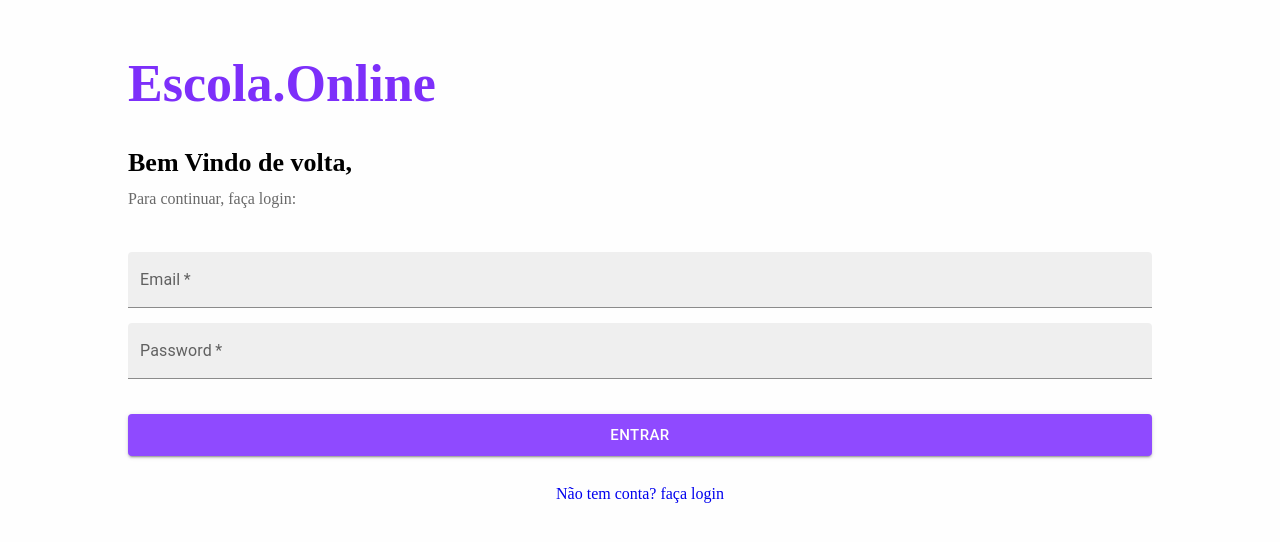
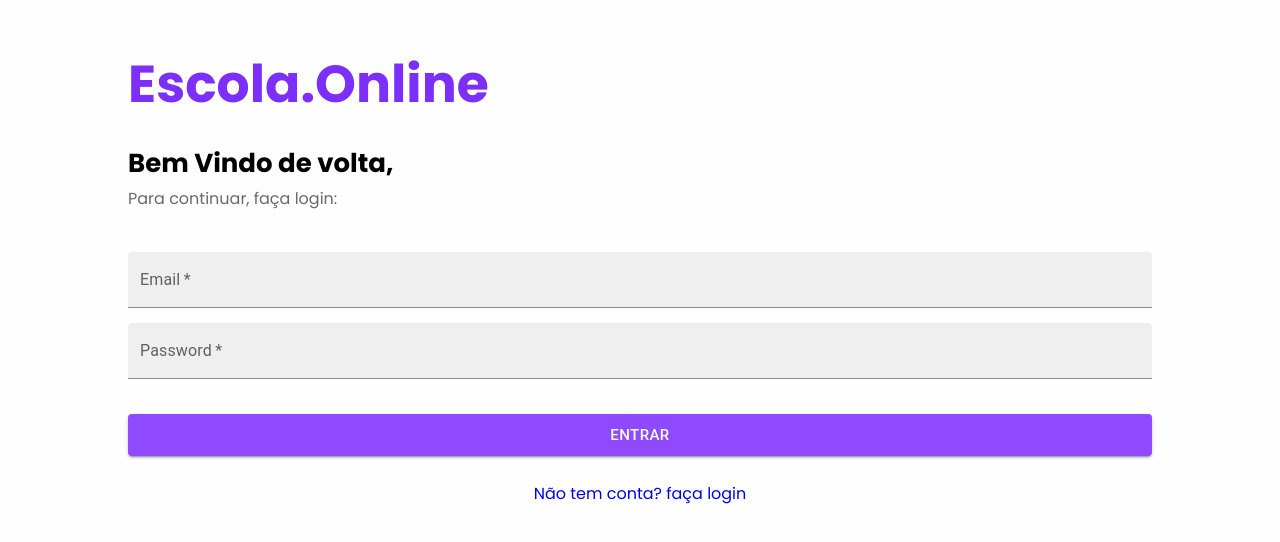
Before and after one commit to pablodamascenoo/hackathon-2, a React app: page / in a window 1280 px wide. Shown: the part 120-662 px from the top of the page. Built offline with nearby package versions, Linux system fonts and the light colour scheme.

Commit message:
fix: font poppins

```diff
--- a/src/components/App.jsx
+++ b/src/components/App.jsx
@@ -10,7 +10,6 @@ export default function App() {
     return (
         <BrowserRouter>
             <Reset />
-
             <GlobalStyles />
             <AuthProvider>
                 <Routes>
--- a/src/pages/Login.jsx
+++ b/src/pages/Login.jsx
@@ -10,6 +10,7 @@ const ContainerLogin = styled(Container)`
     margin-inline: auto;
     width: 100%;
     flex-direction: column;
+    font-family: "Poppins", sans-serif;
     gap: 15px;
 
     h1 {
--- a/src/pages/SignUp.jsx
+++ b/src/pages/SignUp.jsx
@@ -10,6 +10,7 @@ const SignUpContainer = styled(Container)`
     width: 100%;
     flex-direction: column;
     gap: 15px;
+    font-family: "Poppins", sans-serif;
 
     form {
         width: 80%;
```
